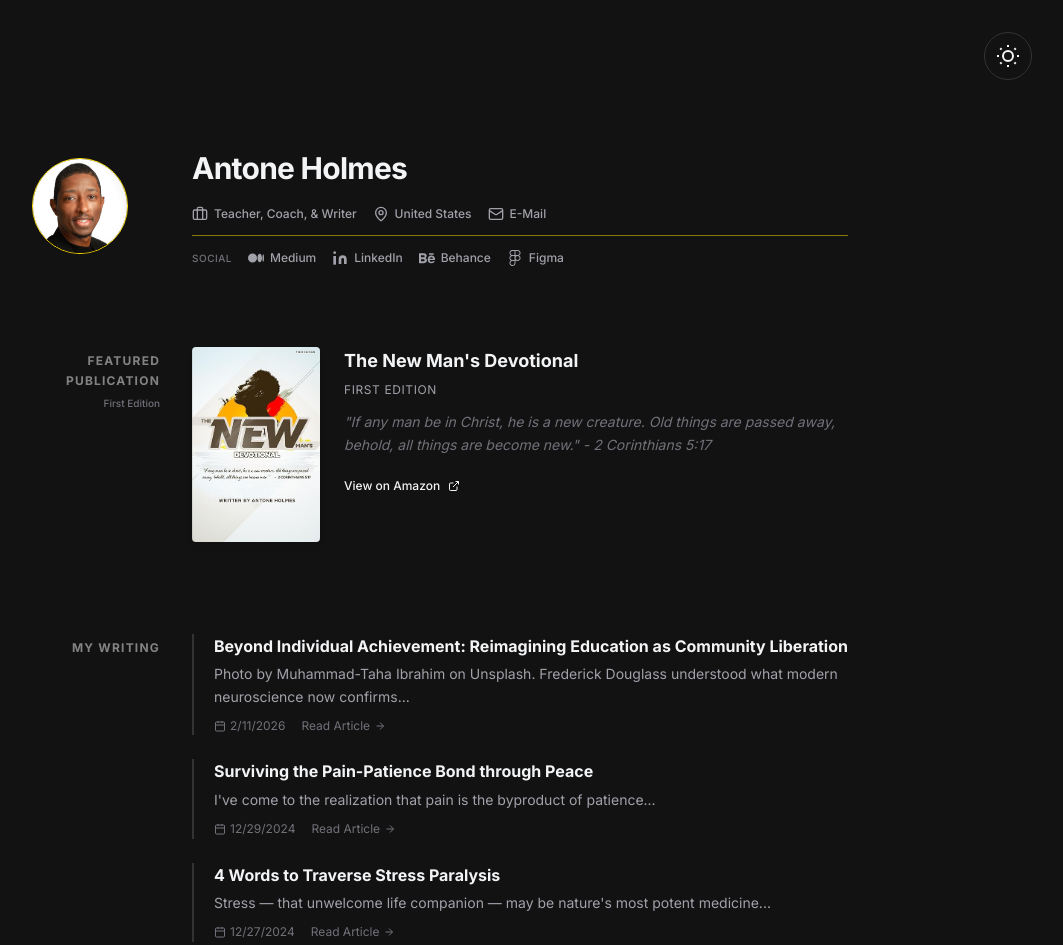
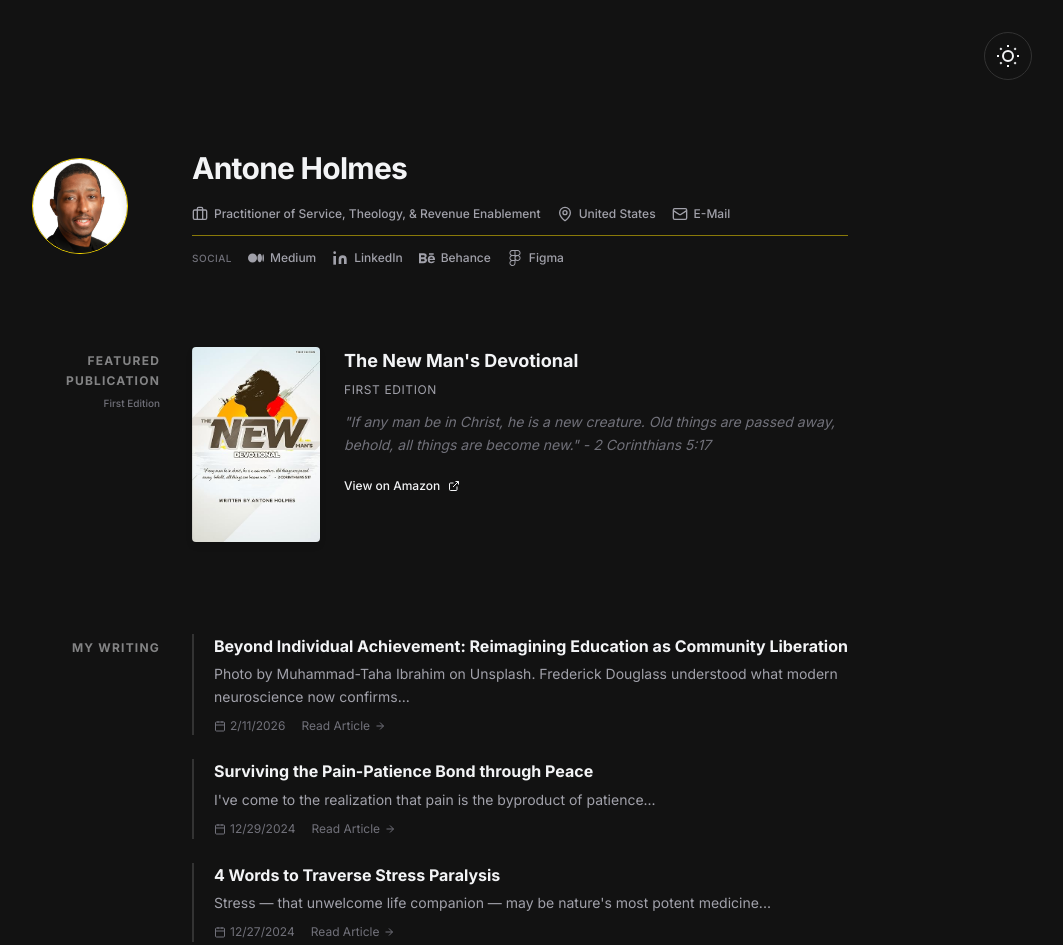
Before and after one commit to hjs-ah/AH-FE-2.0, a website: page index.html in a window 1280 px wide. Shown: the top 945 px of the page, without its empty margins (216-1279 px from the left). Drawn offline with Linux system fonts and the light colour scheme; no server answers.

Commit message:
Updating Header ID

```diff
--- a/index.html
+++ b/index.html
@@ -45,7 +45,7 @@
                             <path d="M16 20V4a2 2 0 0 0-2-2h-4a2 2 0 0 0-2 2v16"></path>
                             <rect width="20" height="14" x="2" y="6" rx="2"></rect>
                         </svg>
-                        <span>Teacher, Coach, & Writer</span>
+                        <span>Practitioner of Service, Theology, & Revenue Enablement</span>
                     </div>
                     <div class="meta-item">
                         <svg width="16" height="16" viewBox="0 0 24 24" fill="none" stroke="currentColor" stroke-width="2">
```
